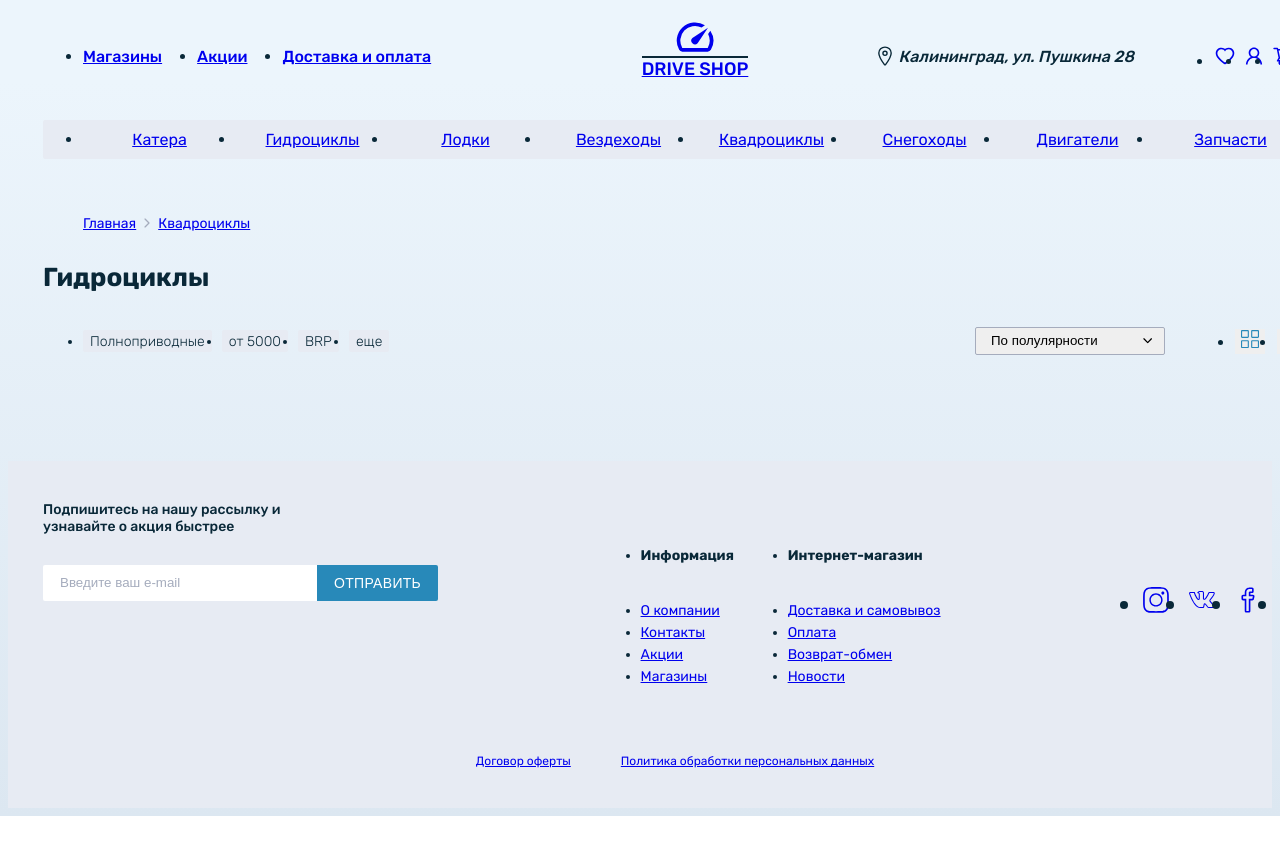
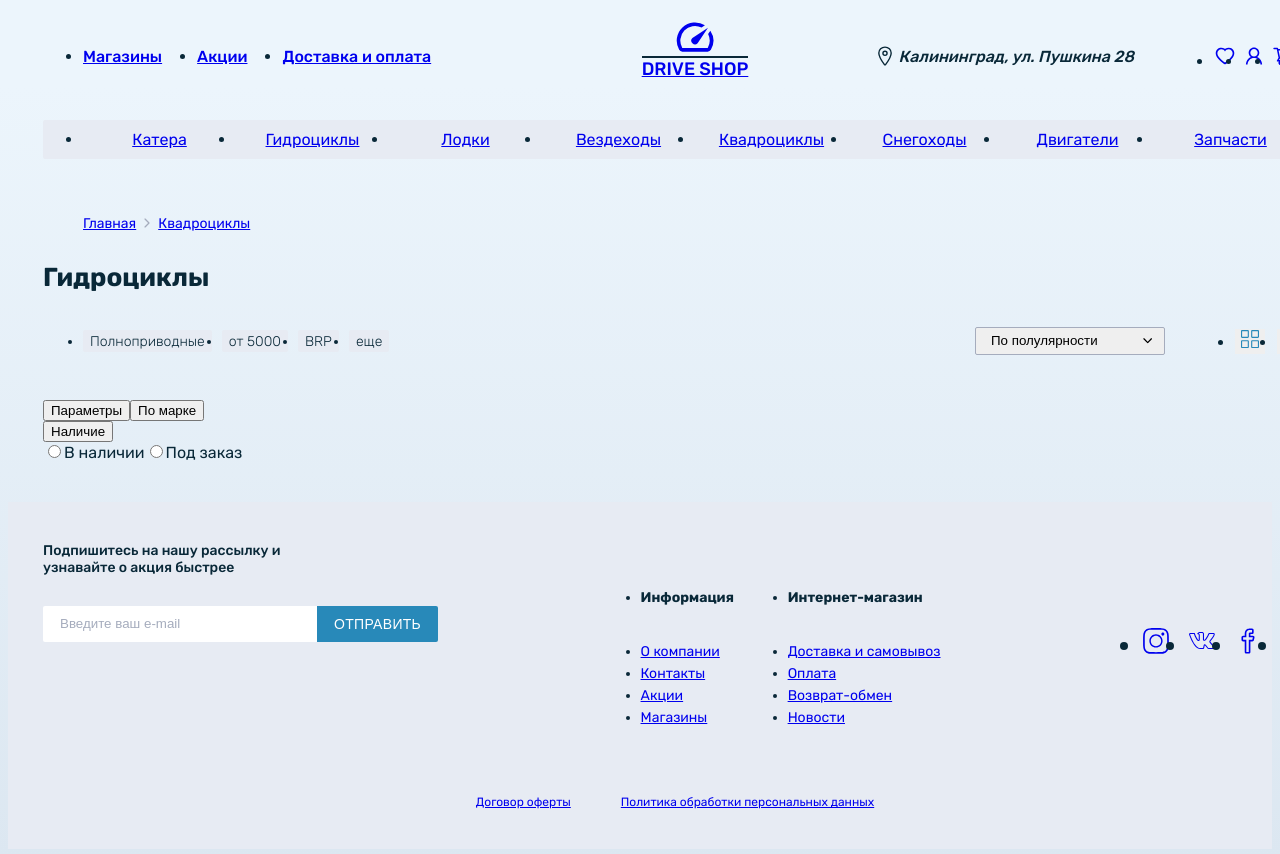
Before and after one commit to St1llSane/DriveShop, a React (Vite) app: page /atvs in a window 1280 px wide. Shown: the top 854 px of the page. Before the commit the page ends 816 px from the top, so only its background shows below. Built offline with nearby package versions, Linux system fonts and the light colour scheme.

Commit message:
working at filters

```diff
--- a/src/components/UI/Filters.jsx
+++ b/src/components/UI/Filters.jsx
@@ -1,9 +1,16 @@
-'../../styles/c_styles/ui_styles/filters.scss'
+import FiltersParameters from './FiltersParameters'
+import '../../styles/c_styles/ui_styles/filters.scss'
 
 const Filters = () => {
   return (
     <div className="filters">
-      <div className="filters__wrapper"></div>
+      <div className="filters__wrapper">
+        <div className="filters__top">
+          <button>Параметры</button>
+          <button>По марке</button>
+        </div>
+        <FiltersParameters />
+      </div>
     </div>
   )
 }
--- /dev/null
+++ b/src/components/UI/FiltersBrand.jsx
@@ -0,0 +1,5 @@
+const FiltersBrand = () => {
+	return ( <div className="filters-brand">brand</div> );
+}
+
+export default FiltersBrand;
--- /dev/null
+++ b/src/components/UI/FiltersCheckbox.jsx
@@ -0,0 +1,18 @@
+import React from 'react'
+
+const FiltersCheckbox = (props) => {
+  const { name, type, children } = props
+
+  return (
+    <label className="filters-checkbox">
+      {React.Children.map(children, (item) => (
+        <>
+          <input type={type} name={name} value={item} />
+          <span>{item}</span>
+        </>
+      ))}
+    </label>
+  )
+}
+
+export default FiltersCheckbox
--- /dev/null
+++ b/src/components/UI/FiltersItem.jsx
@@ -0,0 +1,10 @@
+const FiltersItem = (props) => {
+  return (
+    <div className="filters-item">
+      <button>{props.children[0]}</button>
+      <div className="filters-item__wrapper">{props.children.slice(1)}</div>
+    </div>
+  )
+}
+
+export default FiltersItem
--- /dev/null
+++ b/src/components/UI/FiltersParameters.jsx
@@ -0,0 +1,34 @@
+import FiltersCheckbox from './FiltersCheckbox'
+import FiltersItem from './FiltersItem'
+
+const checkboxes = {
+  availability: {
+    title: 'Наличие',
+    params: ['В наличии', 'Под заказ'],
+  },
+  show: {
+    title: 'Показать',
+    params: ['Все', 'Новинки', 'Акции'],
+  },
+}
+
+const FiltersParameters = () => {
+  return (
+    <form className="filters-parameters">
+      <FiltersItem>
+        {checkboxes.availability.title}
+        {checkboxes.availability.params.map((item) => (
+          <FiltersCheckbox
+            name={checkboxes.availability.title}
+            type='radio'
+            key={item}
+          >
+            {item}
+          </FiltersCheckbox>
+        ))}
+      </FiltersItem>
+    </form>
+  )
+}
+
+export default FiltersParameters
--- a/src/styles/c_styles/ui_styles/header-filters.scss
+++ b/src/styles/c_styles/ui_styles/header-filters.scss
@@ -4,6 +4,7 @@
   display: flex;
   justify-content: space-between;
   align-items: center;
+	margin-bottom: 30px;
 
   &__labels {
     display: flex;
```
